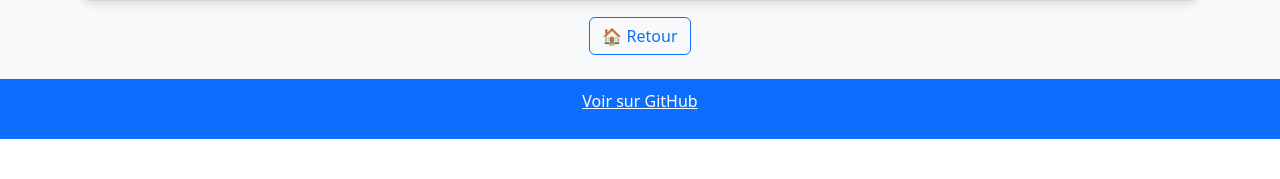
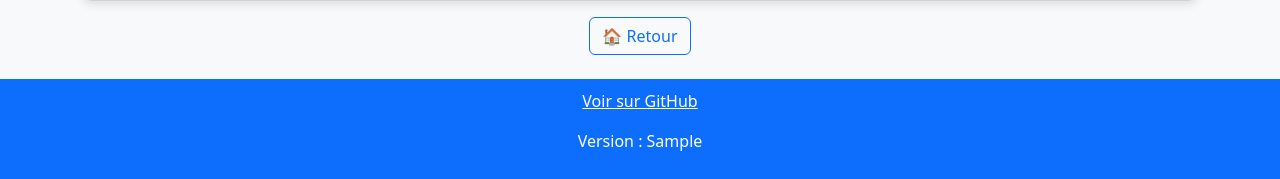
Before and after one commit to rumeaug17/ADM, a Python web app: template templates/add.html in a window 1280 px wide. Shown: the part 931-1110 px from the top of the page. Before the commit the page ends 1070 px from the top, so only its background shows below. Run offline with Jinja, Linux system fonts and the light colour scheme; the template is opened without the code that fills it: most values are stand-ins (such as "Sample title", 1, 10 or a date in 2020).

Commit message:
Update base.html

```diff
--- a/templates/base.html
+++ b/templates/base.html
@@ -56,6 +56,9 @@
     <p>
       <a href="https://github.com/rumeaug17/ADM" target="_blank">Voir sur GitHub</a>
     </p>
+    <p>
+    Version : {{ app_version }}
+  </p>
   </footer>
 
   <script src="https://cdn.jsdelivr.net/npm/bootstrap@5.3.0/dist/js/bootstrap.bundle.min.js"></script>
```
